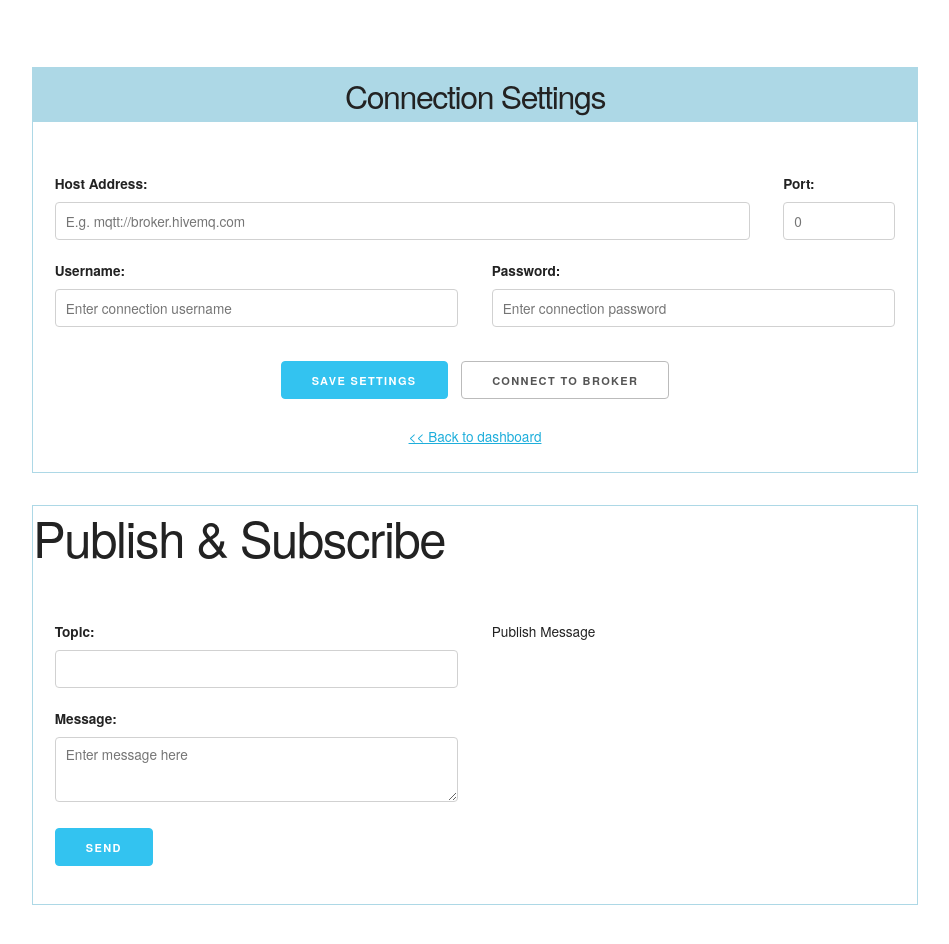
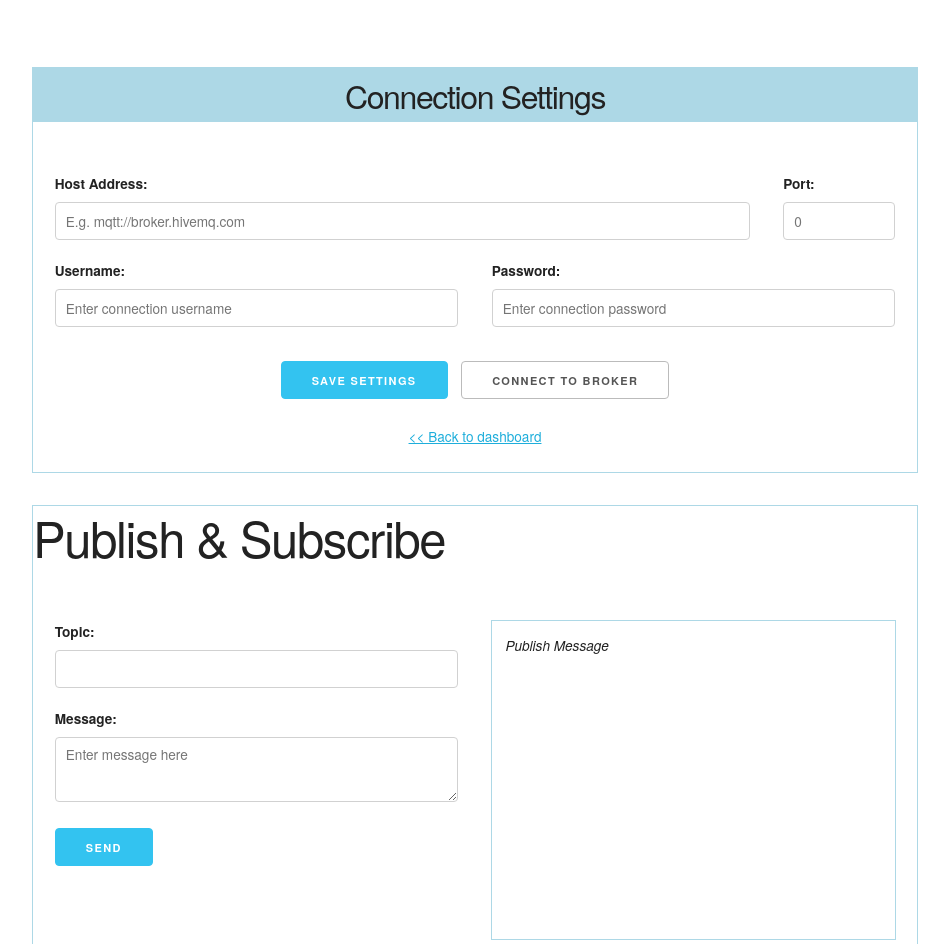
Before and after one commit to Isaac-Ampomah-12/iiot-test-bench, a React (Create React App) app in the folder frontend/: page /settings in a window 1280 px wide. Shown: the top 944 px of the page, without its empty margins (165-1114 px from the left). Built offline with nearby package versions, Linux system fonts and the light colour scheme.

Commit message:
Add style for publish output container

```diff
--- a/frontend/src/components/PubSub/PubSub.css
+++ b/frontend/src/components/PubSub/PubSub.css
@@ -14,3 +14,10 @@
   padding: 1.8rem 1.6rem;
   display: flex;
 }
+#PubSub form output {
+  font-style: italic;
+  outline: 0.1rem solid lightblue;
+  padding: 1rem;
+  height: 290px;
+  display: block;
+}
```
